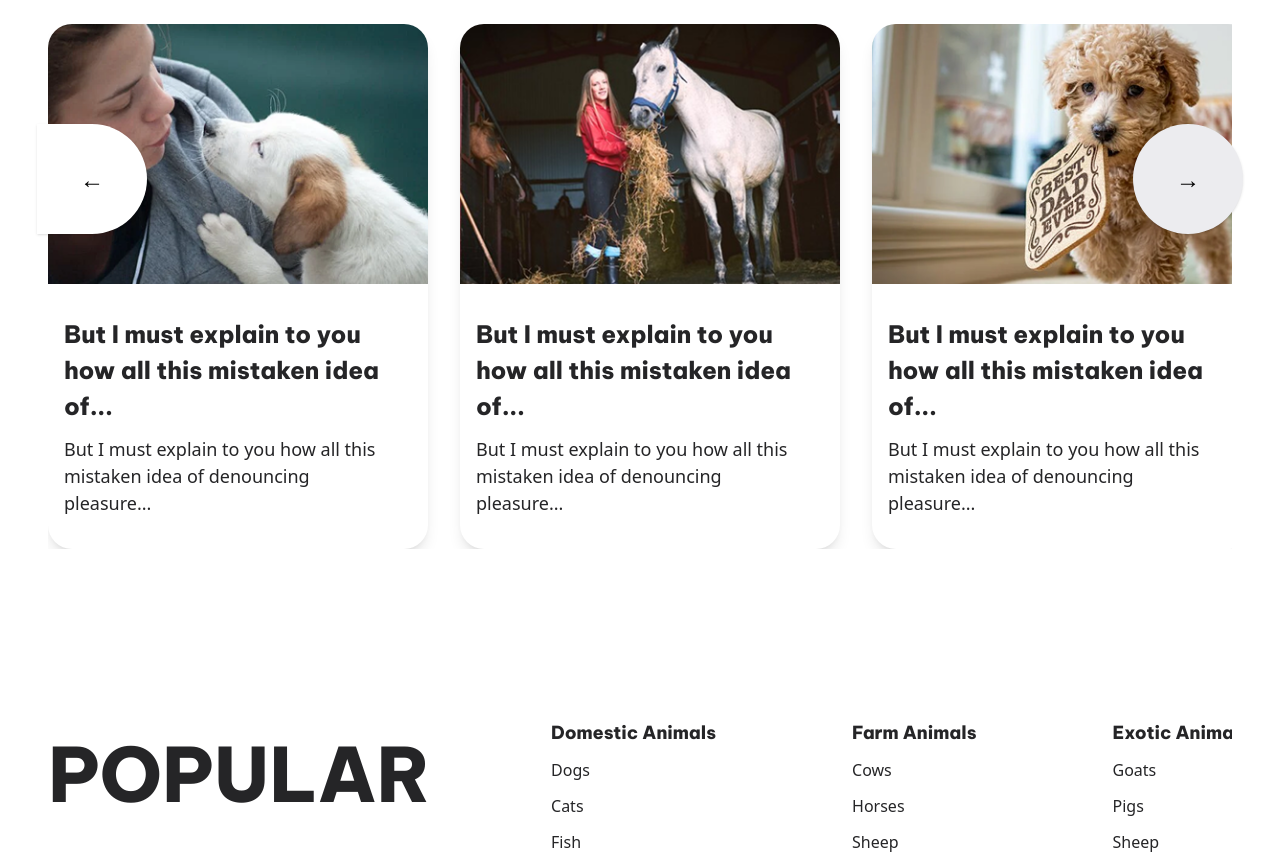
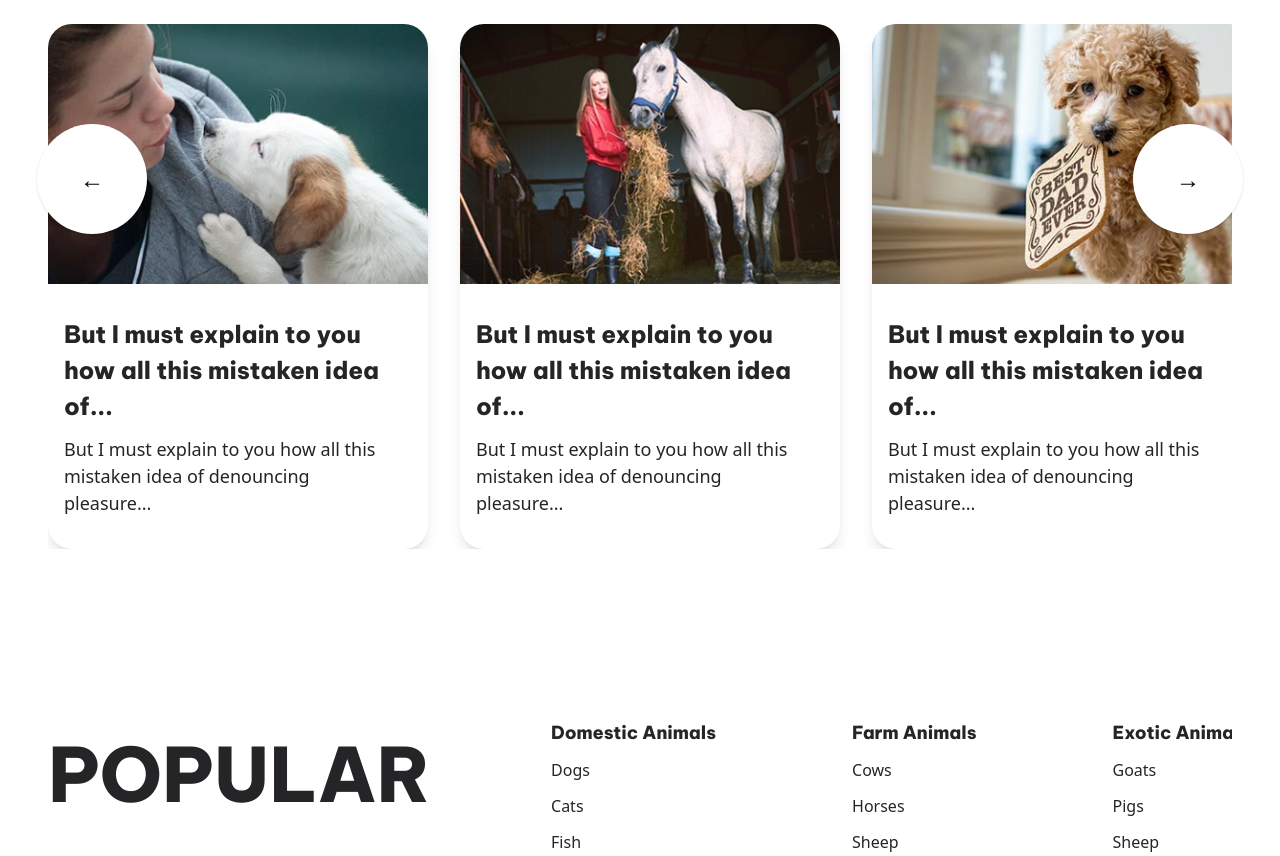
Before and after one commit to spongejump/pet-plus, a React (Create React App) app: page / in a window 1280 px wide. Shown: the part 4460-5316 px from the top of the page. Built offline with nearby package versions, Linux system fonts and the light colour scheme.

Commit message:
fix: some css issue

```diff
--- a/src/components/common/arrowButton.tsx
+++ b/src/components/common/arrowButton.tsx
@@ -8,7 +8,7 @@ interface ArrowButtonProps {
 export const ArrowButton = ({ css }: ArrowButtonProps) => {
   return (
     <button
-      className={`${css} bg-green flex justify-center items-center gap-[30px] max-xl:gap-[20px] rounded-[45px] px-[62px] py-[64px] max-2xl:px-[40px] max-2xl:py-[40px]`}
+      className={`${css} bg-green flex justify-center items-center gap-[30px] max-xl:gap-[20px] rounded-[45px] px-[62px] py-[64px] max-2xl:px-[40px] max-2xl:py-[40px] hover:bg-dark-green`}
     >
       <p className="text-white text-[34px] max-xl:text-[28px] max-lg:text-[24px] font-vietnam">
         BROWSE <br /> ANIMALS
--- a/src/components/common/articles.tsx
+++ b/src/components/common/articles.tsx
@@ -127,7 +127,7 @@ export const Slider = ({ slides }: SliderProps) => {
       {/* Left Arrow */}
       <button
         onClick={prevSlide}
-        className={`absolute left-[0px] top-[100px] translate-x-[-10%]  w-[110px] h-[110px] max-xl:w-[80px] max-xl:h-[80px] max-sm:w-[60px] max-sm:h-[60px] bg-white rounded-r-full shadow flex items-center justify-center text-2xl z-10 transition-transform duration-100 ${
+        className={`absolute left-[0px] top-[100px] translate-x-[-10%]  w-[110px] h-[110px] max-xl:w-[80px] max-xl:h-[80px] max-sm:w-[60px] max-sm:h-[60px] bg-white hover:bg-light-gray rounded-full shadow flex items-center justify-center text-2xl z-10 transition-transform duration-100 ${
           leftActive ? "scale-90 bg-green-100" : ""
         }`}
         aria-label="Previous"
@@ -168,7 +168,7 @@ export const Slider = ({ slides }: SliderProps) => {
                 />
                 {/* Read more button, shown on hover */}
                 <button
-                  className="absolute left-1/2 -translate-x-1/2 bottom-4 bg-white/90 text-green text-[16px] font-medium px-4 py-1 rounded-full opacity-0 group-hover:opacity-80 transition-opacity duration-200 shadow"
+                  className="absolute left-1/2 -translate-x-1/2 bottom-4 bg-white/90  text-green text-[16px] font-medium px-4 py-1 rounded-full opacity-0 group-hover:opacity-80 transition-opacity duration-200 shadow"
                   style={{
                     pointerEvents: hoveredIdx === idx ? "auto" : "none",
                   }}
@@ -196,7 +196,7 @@ export const Slider = ({ slides }: SliderProps) => {
       {/* Right Arrow */}
       <button
         onClick={nextSlide}
-        className={`absolute right-[0px] top-[100px] translate-x-[10%]  w-[110px] h-[110px] max-xl:w-[80px] max-xl:h-[80px] max-sm:w-[60px] max-sm:h-[60px] bg-[#ECECEF] rounded-full shadow flex items-center justify-center text-2xl z-10 transition-transform duration-100 ${
+        className={`absolute right-[0px] top-[100px] translate-x-[10%]  w-[110px] h-[110px] max-xl:w-[80px] max-xl:h-[80px] max-sm:w-[60px] max-sm:h-[60px] bg-white hover:bg-light-gray rounded-full shadow flex items-center justify-center text-2xl z-10 transition-transform duration-100 ${
           rightActive ? "scale-90 bg-green-100" : ""
         }`}
         aria-label="Next"
--- a/src/pages/Home.tsx
+++ b/src/pages/Home.tsx
@@ -25,7 +25,7 @@ export const Home = () => {
               Explore a diverse selection from domestic to exotic animals, all
               from trusted sources.
             </p>
-            <Button css="bg-green text-white text-[24px] max-xl:text-[18px]  font-extrabold hover:bg-green/90 transition-colors">
+            <Button css="bg-green text-white text-[24px] max-xl:text-[18px]  font-extrabold hover:bg-dark-green  transition-colors">
               BROWSE ANIMALS
             </Button>
           </div>
@@ -208,7 +208,7 @@ export const Home = () => {
             />
           </div>
           <div className="flex justify-center pt-[80px]">
-            <Button css="bg-white font-vietnam text-green px-[48px] py-[16px] text-[20px] font-normal hover:bg-white/90 transition-colors rounded-full">
+            <Button css="bg-white font-vietnam text-green px-[48px] py-[16px] text-[20px] font-normal hover:bg-dark-green hover:text-white transition-colors rounded-full">
               BROWSE ANIMALS
             </Button>
           </div>
--- a/tailwind.config.js
+++ b/tailwind.config.js
@@ -16,8 +16,10 @@ module.exports = {
         dark: '#252527',
         black: '#151618',
         green: '#149477',
+        'light-gray': '#ECECEF',
         'light-green': '#DEF7E5',
         'white-green': '#F3F9F8',
+        'dark-green':'#177C65',
         'light-yellow':'#FFF7E3',
         'medium-yellow':'#FDEBBB'
       }
```
